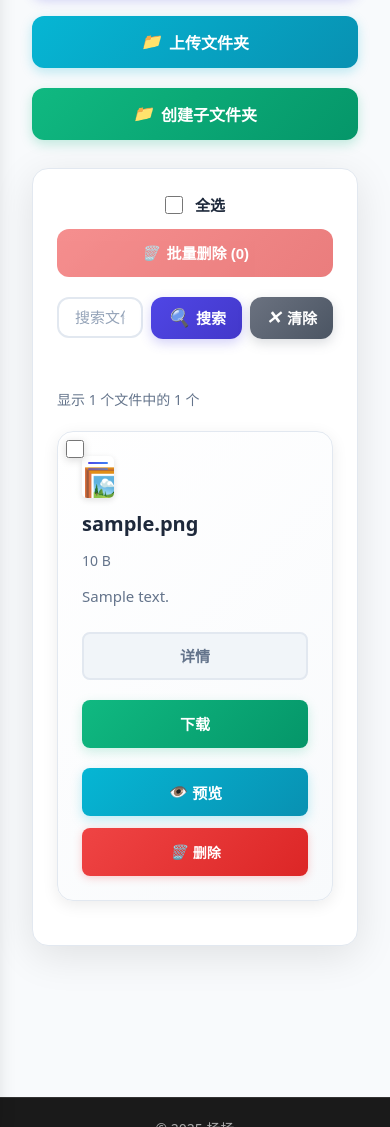
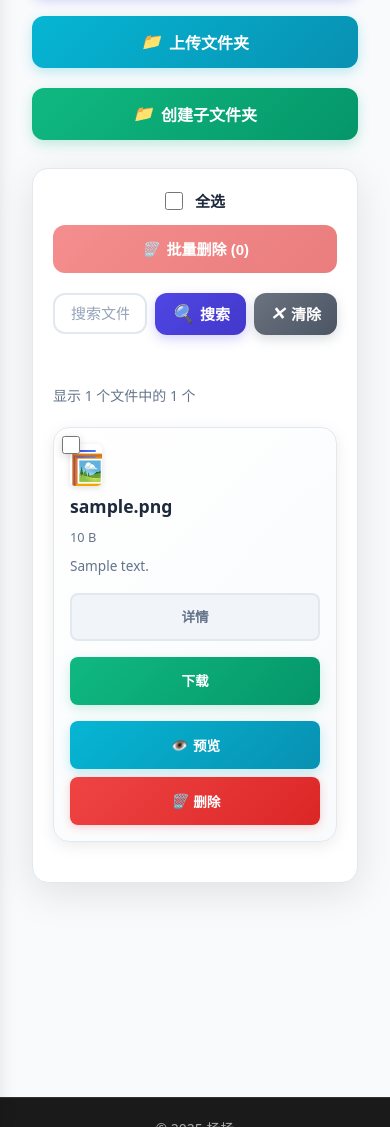
Before and after one commit to Yangyang178/yytoolssote, a Flask app: page /folder/1 in a window 390 px wide. Shown: the part 522-1649 px from the top of the page. Run offline with Flask 2, Linux system fonts and the light colour scheme; the visitor is signed in with stand-in values (Sample User, id 1); tables that the repository leaves empty hold one stand-in row (values such as "Sample post").

Commit message:
优化移动端文件卡片显示，确保所有信息在屏幕中完整显示

```diff
--- a/static/hero.css
+++ b/static/hero.css
@@ -603,7 +603,7 @@ html, body {
 
   /* 调整英雄区域内边距 */
   .hero-section {
-    padding: 100px 0 60px 0;
+    padding: 140px 0 60px 0;
   }
 
   /* 调整英雄标题和副标题大小 */
@@ -945,7 +945,7 @@ html, body {
 
   .files-grid {
     grid-template-columns: 1fr;
-    gap: 20px;
+    gap: 16px;
   }
 
   .section-header-wrapper {
@@ -963,6 +963,10 @@ html, body {
     justify-content: center;
   }
 
+  .file-card {
+    min-height: auto;
+  }
+
   .file-card-header {
     flex-direction: column;
     text-align: center;
@@ -975,36 +979,42 @@ html, body {
     max-width: 100%;
   }
 
+  .file-name {
+    font-size: 1rem;
+    word-break: break-word;
+    overflow-wrap: break-word;
+    -webkit-line-clamp: 2;
+  }
+
+  .file-size {
+    font-size: 0.8rem;
+  }
+
   .file-interactions {
-    position: absolute;
-    top: 10px;
-    right: 20px;
-    gap: 6px;
+    position: static;
+    margin-top: 12px;
+    gap: 8px;
+    flex-direction: row;
+    justify-content: center;
   }
 
   .interaction-btn {
-    padding: 5px 14px;
-    font-size: 0.7rem;
-    min-width: 65px;
+    padding: 6px 14px;
+    font-size: 0.75rem;
+    min-width: 70px;
   }
 
   .icon-like,
   .icon-favorite {
-    font-size: 0.8rem;
+    font-size: 0.875rem;
   }
 
   .file-card-body {
     padding: 16px 20px;
   }
 
-  .file-card-footer {
-    padding: 12px 20px;
-    flex-direction: column;
-    align-items: stretch;
-  }
-
-  .file-actions {
-    justify-content: center;
+  .file-project {
+    gap: 10px;
   }
 
   .project-name,
@@ -1013,17 +1023,71 @@ html, body {
     flex-direction: column;
     align-items: flex-start;
     gap: 4px;
+    font-size: 0.8rem;
   }
 
   .project-name .label,
   .project-desc .label,
   .remote-link .label {
     min-width: auto;
+    font-size: 0.75rem;
+  }
+
+  .project-name .value,
+  .project-desc .value,
+  .remote-link .value {
+    word-break: break-word;
+    overflow-wrap: break-word;
+  }
+
+  .file-card-footer {
+    padding: 12px 20px;
+    flex-direction: column;
+    align-items: stretch;
+    gap: 8px;
+  }
+
+  .file-actions {
+    justify-content: center;
+    flex-direction: column;
+    gap: 8px;
+  }
+
+  .file-action {
+    padding: 8px 12px;
+    font-size: 0.85rem;
+  }
+
+  .created-time {
+    font-size: 0.75rem;
   }
 
   .remote-table th,
   .remote-table td {
     padding: 12px 16px;
+    font-size: 0.8rem;
+  }
+
+  /* 分类标签和标签样式调整 */
+  .file-categories,
+  .file-tags {
+    display: flex;
+    flex-direction: column;
+    gap: 4px;
+  }
+
+  .categories-list,
+  .tags-list {
+    display: flex;
+    flex-wrap: wrap;
+    gap: 6px;
+  }
+
+  .category-tag,
+  .tag {
+    padding: 4px 10px;
+    font-size: 0.7rem;
+    border-radius: 12px;
   }
 }
 
--- a/templates/folder_detail.html
+++ b/templates/folder_detail.html
@@ -1098,10 +1098,11 @@
 
     .files-grid {
         grid-template-columns: 1fr;
+        gap: 16px;
     }
 
     .content-section {
-        padding: 24px;
+        padding: 20px;
     }
 
     .form-actions {
@@ -1110,6 +1111,45 @@
 
     .file-actions {
         flex-direction: column;
+    }
+
+    /* 文件卡片移动端调整 */
+    .file-card {
+        padding: 16px;
+        gap: 8px;
+    }
+
+    .file-icon {
+        font-size: 2rem;
+    }
+
+    .file-name {
+        font-size: 1.1rem;
+        word-break: break-word;
+        overflow-wrap: break-word;
+    }
+
+    .file-size {
+        font-size: 0.8rem;
+    }
+
+    .file-desc {
+        font-size: 0.85rem;
+        word-break: break-word;
+        overflow-wrap: break-word;
+    }
+
+    .file-actions {
+        gap: 8px;
+        margin-top: 8px;
+    }
+
+    .btn-detail,
+    .btn-download,
+    .btn-preview,
+    .btn-file-delete {
+        padding: 8px 12px;
+        font-size: 0.85rem;
     }
 }
 </style>
```
Also changed, not shown: static/account.css (+15 -0 lines), static/user_center.css (+83 -2 lines), templates/project_folders.html (+30 -0 lines).
